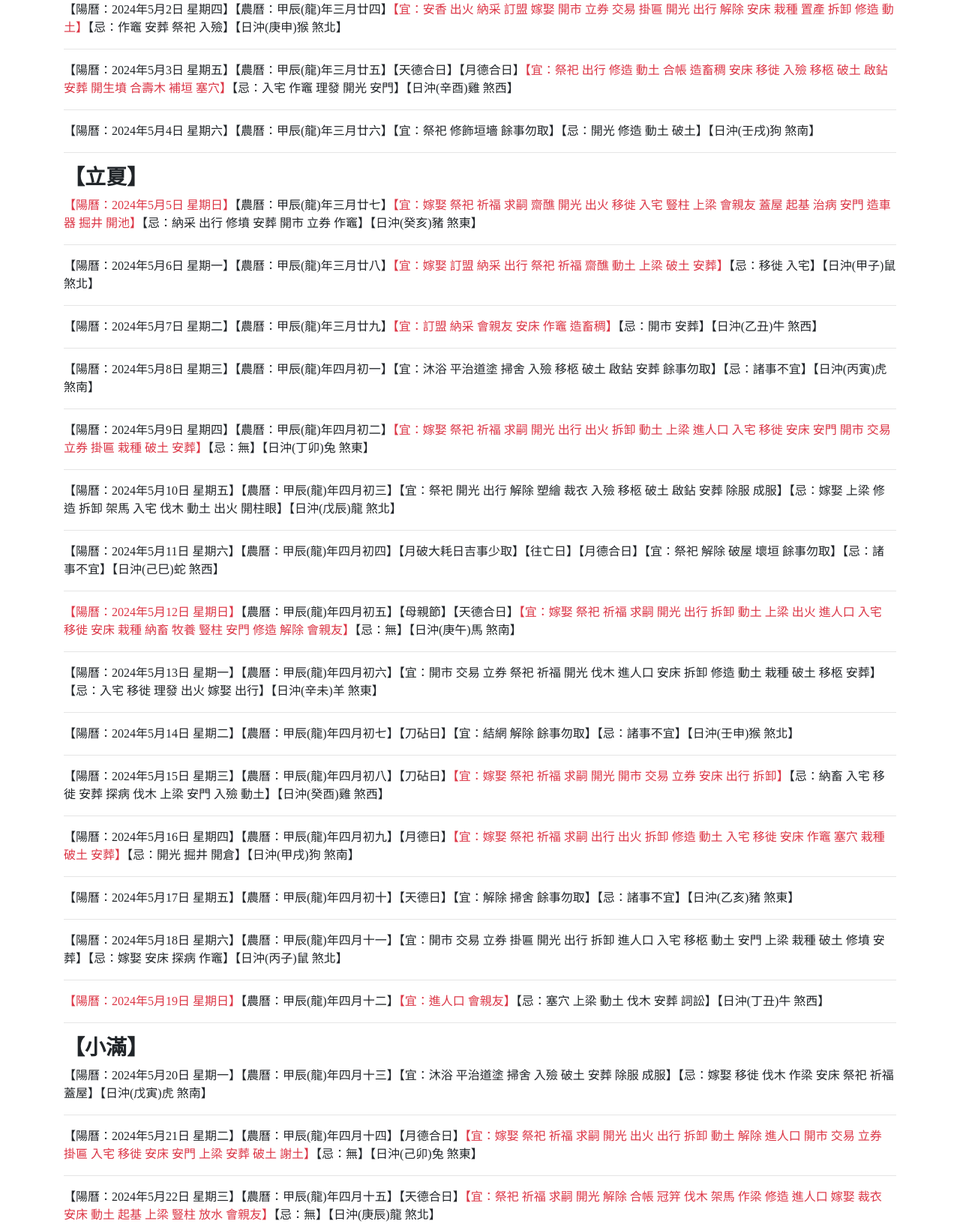
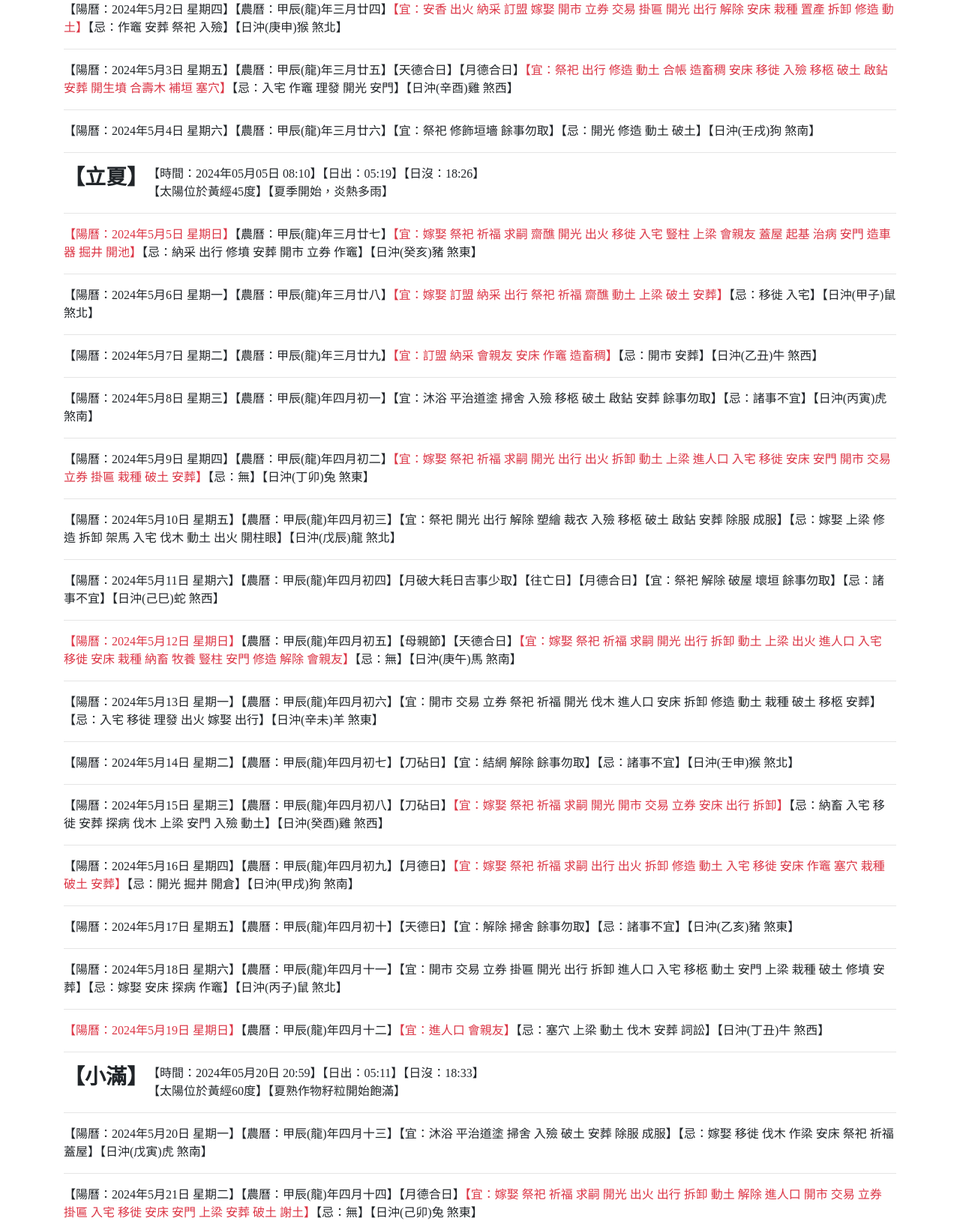
Before and after one commit to simonleetdn/lunar, a PHP site: page /lunardate.php in a window 1280 px wide. Shown: the part 279-1920 px from the top of the page at 75% size. Run offline with PHP 8.4, Linux system fonts and the light colour scheme.

Commit message:
獨立節氣描述

```diff
--- a/lunardate.php
+++ b/lunardate.php
@@ -60,34 +60,93 @@ echo '<div class="alert alert-warning" role="alert">歡迎使用本網站查詢
         // Convert Gregorian date to lunar date using Lunar.php
         $lunar = Lunar::fromDate($gregorianDate);
         $solar = Solar::fromDate($gregorianDate);
+		$sy = $solar->getYear();
+        $sm = $solar->getMonth();
+		$szm = sprintf('%02d', $solar->getMonth());
+		$szd = sprintf('%02d', $solar->getDay());
+        $sd = $solar->getDay();
+		$td = date('Ynj');
 		$foto = Foto::fromLunar($lunar);
 		$tao = Tao::fromLunar($lunar);
 		echo "<hr/>";
 
+		$JieQi = $lunar->getJieQi();
+
+		if ($JieQi) {
+
+            echo '<h3 class="float-left">【'.$JieQi.'】</h3>';
+
+			$jieqidatetime = $lunar->getJieQiTable()[$JieQi]->toYmdHms(); // 假設這是您得到的時間字符串
+			$jieqidatetime = substr($jieqidatetime, 0, 16); // 去除秒數，只保留年月日時分
+			// 使用 date 函數將時間字符串轉換為指定格式
+			$formatted_jieqidatetime = date("Y年m月d日 H:i", strtotime($jieqidatetime));
+			echo "【時間：".$formatted_jieqidatetime."】";
+
+// 設定臺灣中心點的經緯度
+$latitude = 23.6978;
+$longitude = 120.9605;
+
+// 將 Solar 物件轉換為時間戳
+$solardate = new DateTime();
+$solardate->setDate($sy, $szm, $szd);
+
+// 獲取日出日落時間信息
+$sun_info = date_sun_info($solardate->getTimestamp(), $latitude, $longitude);
+
+// 將時間格式轉換為人類可讀形式
+$sunrise = date("H:i", $sun_info['sunrise']);
+$sunset = date("H:i", $sun_info['sunset']);
+
+// 輸出結果
+echo "【日出：".$sunrise."】";
+echo "【日沒：".$sunset."】";
+
+
+			// 定義每個節氣對應的太陽經過的度數
+$jieqi_info = [
+    '立春' => ['度數' => '315', '意義' => '氣候開始轉暖，春天開始'],
+    '雨水' => ['度數' => '330', '意義' => '降雨增多，有利於農作物生長'],
+    '驚蟄' => ['度數' => '345', '意義' => '天氣漸熱，動物開始活動'],
+    '春分' => ['度數' => '0', '意義' => '白晝和黑夜等長，春天進入中期'],
+    '清明' => ['度數' => '15', '意義' => '氣候溫暖，適宜掃墓祭祖'],
+    '穀雨' => ['度數' => '30', '意義' => '雨生百穀，開始穀物收穫'],
+    '立夏' => ['度數' => '45', '意義' => '夏季開始，炎熱多雨'],
+    '小滿' => ['度數' => '60', '意義' => '夏熟作物籽粒開始飽滿'],
+    '芒種' => ['度數' => '75', '意義' => '夏熟作物進入收穫季節'],
+    '夏至' => ['度數' => '90', '意義' => '白天最長'],
+    '小暑' => ['度數' => '105', '意義' => '天氣炎熱'],
+    '大暑' => ['度數' => '120', '意義' => '天氣最熱，正值盛夏'],
+    '立秋' => ['度數' => '135', '意義' => '天氣漸涼，秋天的開始'],
+    '處暑' => ['度數' => '150', '意義' => '氣溫逐漸下降，秋天即將到來'],
+    '白露' => ['度數' => '165', '意義' => '天氣轉涼，濕氣逐漸凝結為露水'],
+    '秋分' => ['度數' => '180', '意義' => '白天和黑夜等長，秋天進入中期'],
+    '寒露' => ['度數' => '195', '意義' => '氣溫進一步下降，露水結霜'],
+    '霜降' => ['度數' => '210', '意義' => '天氣更冷，容易結霜'],
+    '立冬' => ['度數' => '225', '意義' => '天氣轉冷，冬天的開。'],
+    '小雪' => ['度數' => '240', '意義' => '水氣轉為雪，初雪降臨'],
+    '大雪' => ['度數' => '255', '意義' => '降雪量顯著增多'],
+    '冬至' => ['度數' => '270', '意義' => '白天最短'],
+    '小寒' => ['度數' => '285', '意義' => '天氣寒冷'],
+    '大寒' => ['度數' => '300', '意義' => '天氣寒冷極致，寒冷的頂峰'],
+];
+
+
+// 輸出太陽位於黃經的度數和相應的節氣意義
+echo '<br />【太陽位於黃經'.$jieqi_info[$JieQi]['度數'].'度】【'.$jieqi_info[$JieQi]['意義'].'】';
+
+			echo '<hr/>';
+        }
+
+
 		$Festivallist = $lunar->getFestivals();
 
-		if ($Festivallist || $lunar->getJieQi()) {
-                echo "<h3>";
-        }
 
 		if ($Festivallist) {
             foreach ($Festivallist as $s) {
-				echo "【".$s."】";
+				echo "<h3>【".$s."】</h3>";
 			}
         }
 
-        if ($lunar->getJieQi()) {
-            // Display as h3 if it's a solar term day
-            echo "【".$lunar->getJieQi()."】";
-        }
-
-		if ($Festivallist || $lunar->getJieQi()) {
-                echo "</h3>";
-        }
-		$sy = $solar->getYear();
-        $sm = $solar->getMonth();
-        $sd = $solar->getDay();
-		$td = date('Ynj');
 		echo "<div class='day";
 		if ($sy.$sm.$sd === $td) {
 			echo " bg-warning";
@@ -273,22 +332,23 @@ if (!empty($xsyq)) {
 
 $dayGan = $lunar->getDayGan(); // 獲取日天干
 $dayZhi = $lunar->getDayZhi(); // 獲取日地支
+$monthGanZhi = $lunar->getMonthInGanZhi(); // 獲取日干支
 $dayGanZhi = $lunar->getDayInGanZhi(); // 獲取日干支
 
-echo "【干支：".$dayGanZhi."】";
+echo "【干支：".$monthGanZhi."月".$dayGanZhi."日】";
 
-		echo "【納音：".$lunar->getDayNaYin()."】";
+		echo "【日納音：".$lunar->getDayNaYin()."】";
 
-		echo "【九星：".$lunar->getDayNineStar()."】";
+		echo "【九星：".$lunar->getDayNineStar()->getNumber().$lunar->getDayNineStar()->getColor()."】";
 
-		echo "【二十八宿：".$lunar->getXiu()."】";
+		echo "【宿：".$lunar->getXiu()."】";
 	//	echo "【二十八動物：".$lunar->getAnimal()."】";
 	//	echo "【二十八星宿吉凶：".$lunar->getXiuLuck()."】";
 	//	echo "【二十八宿歌诀：".$lunar->getXiuSong()."】";
 
-		echo "【建除十二神：".$lunar->getZhiXing()."】";
+		echo "【建除：".$lunar->getZhiXing()."】";
 
-		echo "【四宮神獸：".$lunar->getGong().$lunar->getShou()."】";
+		echo "【四宮，神獸：".$lunar->getGong()."，".$lunar->getShou()."】";
 
 	//	echo "【彭祖百忌：".$lunar->getPengZuGan()."\n".$lunar->getPengZuZhi()."】";
 
```
